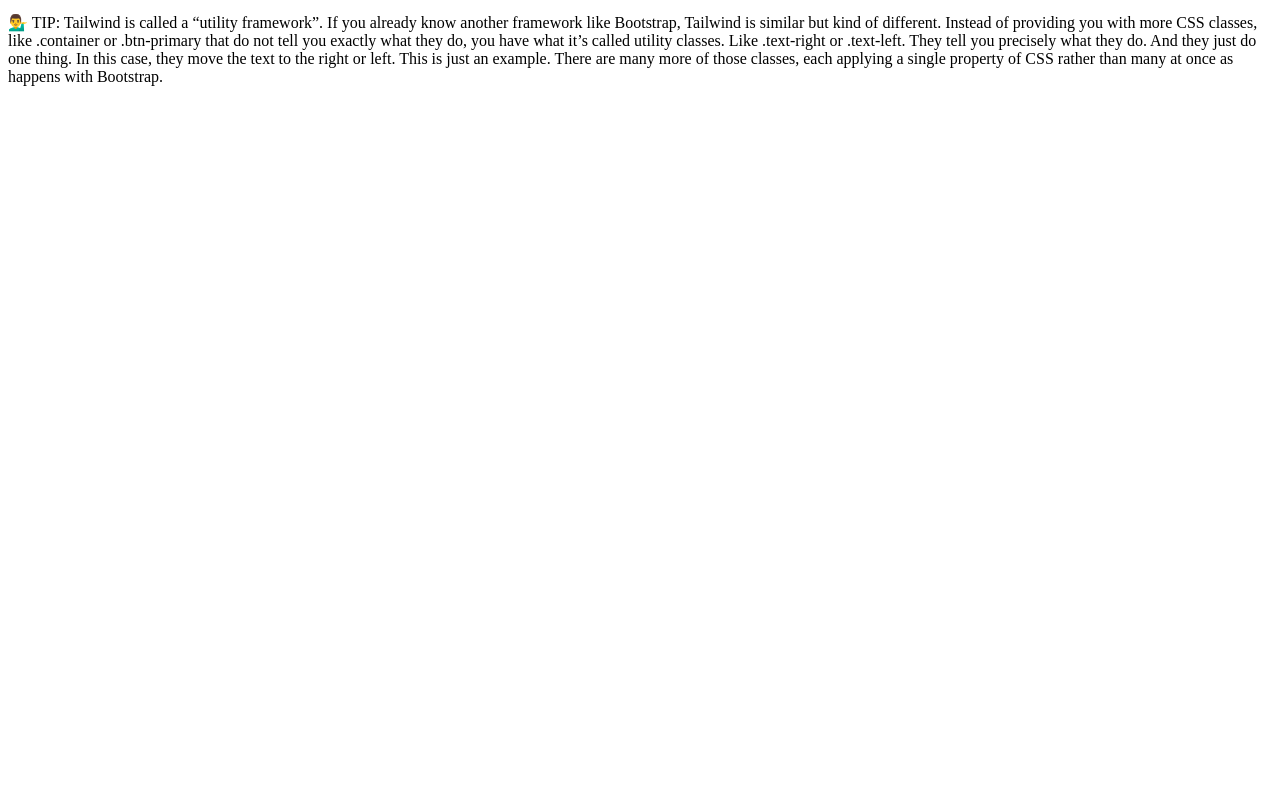
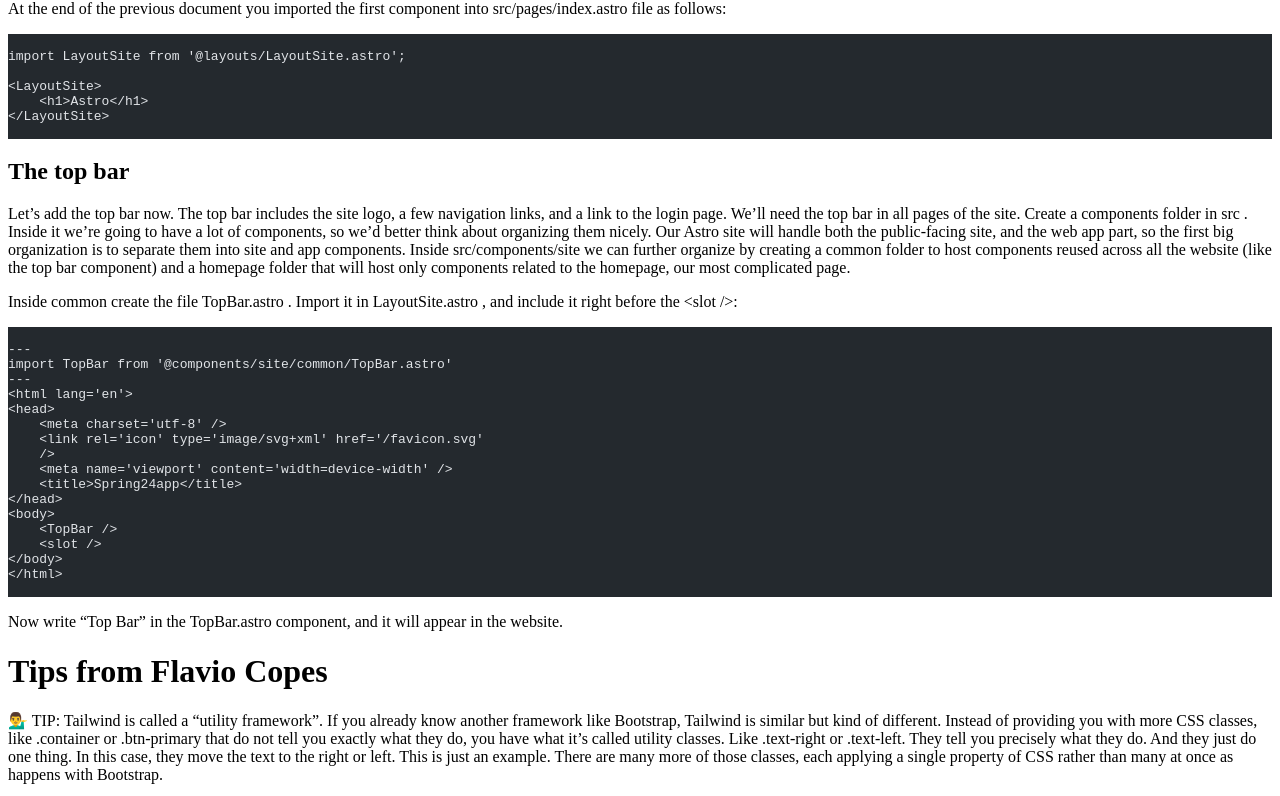
Before and after one commit to nelsonlopezjimenez/astro-tailwindcss-verdaccio, an Astro site: page /my3 in a window 1280 px wide. Shown: the part 554-1350 px from the top of the page. Before the commit the page ends 800 px from the top, so only its background shows below. Built offline with nearby package versions, Linux system fonts and the light colour scheme; Astro itself is replaced by a stand-in of ours; code samples lack their colours.

Commit message:
TopBar astro mod2 part b

````diff
--- a/src/pages/my3.md
+++ b/src/pages/my3.md
@@ -1,5 +1,4 @@
-
-# Module 2 - week 4.17 (cont)
+# Module 2a - week 4.17 (cont)
 
 We created a Astro-based website. It consists of homepage, and some other pages (layout pages). We installed Tailwind, Tailwindcss, integration to node, and manually edited configuration files.
 we discussed Astro versus other JavaScript frameworks.
@@ -23,10 +22,69 @@ We'll be using Tailwind to build a layout that is responsive and handles dark an
 1. The single blog post view
 1. Wrapping module 2
 
+## Previously...
 
+At the end of the previous document you imported the first component into src/pages/index.astro file as follows:
 
+```
 
+import LayoutSite from '@layouts/LayoutSite.astro';
+
+<LayoutSite>
+    <h1>Astro</h1>
+</LayoutSite>
+
+```
+
+## The top bar
+
+Let’s add the top bar now.
+The top bar includes the site logo, a few navigation links, and a
+link to the login page.
+We’ll need the top bar in all pages of the site.
+Create a components folder in src .
+Inside it we’re going to have a lot of components, so we’d better
+think about organizing them nicely.
+Our Astro site will handle both the public-facing site, and the
+web app part, so the first big organization is to separate them
+into site and app components.
+Inside src/components/site we can further organize by creating a
+common folder to host components reused across all the website
+(like the top bar component) and a homepage folder that will host only components related to the homepage, our most complicated
+page.
+
+Inside common create the file TopBar.astro .
+Import it in LayoutSite.astro , and include it right before the
+&lt;slot />:
+
+```
+
+---
+import TopBar from '@components/site/common/TopBar.astro'
+---
+<html lang='en'>
+<head>
+    <meta charset='utf-8' />
+    <link rel='icon' type='image/svg+xml' href='/favicon.svg'
+    />
+    <meta name='viewport' content='width=device-width' />
+    <title>Spring24app</title>
+</head>
+<body>
+    <TopBar />
+    <slot />
+</body>
+</html>
+
+```
+
+Now write “Top Bar” in the TopBar.astro component, and it will
+appear in the website.
 
 # Tips from Flavio Copes
 
 💁‍♂️ TIP: Tailwind is called a “utility framework”. If you already know another framework like Bootstrap, Tailwind is similar but kind of different. Instead of providing you with more CSS classes, like .container or .btn-primary that do not tell you exactly what they do, you have what it’s called utility classes. Like .text-right or .text-left. They tell you precisely what they do. And they just do one thing. In this case, they move the text to the right or left. This is just an example. There are many more of those classes, each applying a single property of CSS rather than many at once as happens with Bootstrap.
+
+```
+
+```
````
Also changed, not shown: src/layouts/LayoutSite.astro (+7 -5 lines), src/components/site/common/TopBar.astro (added).
